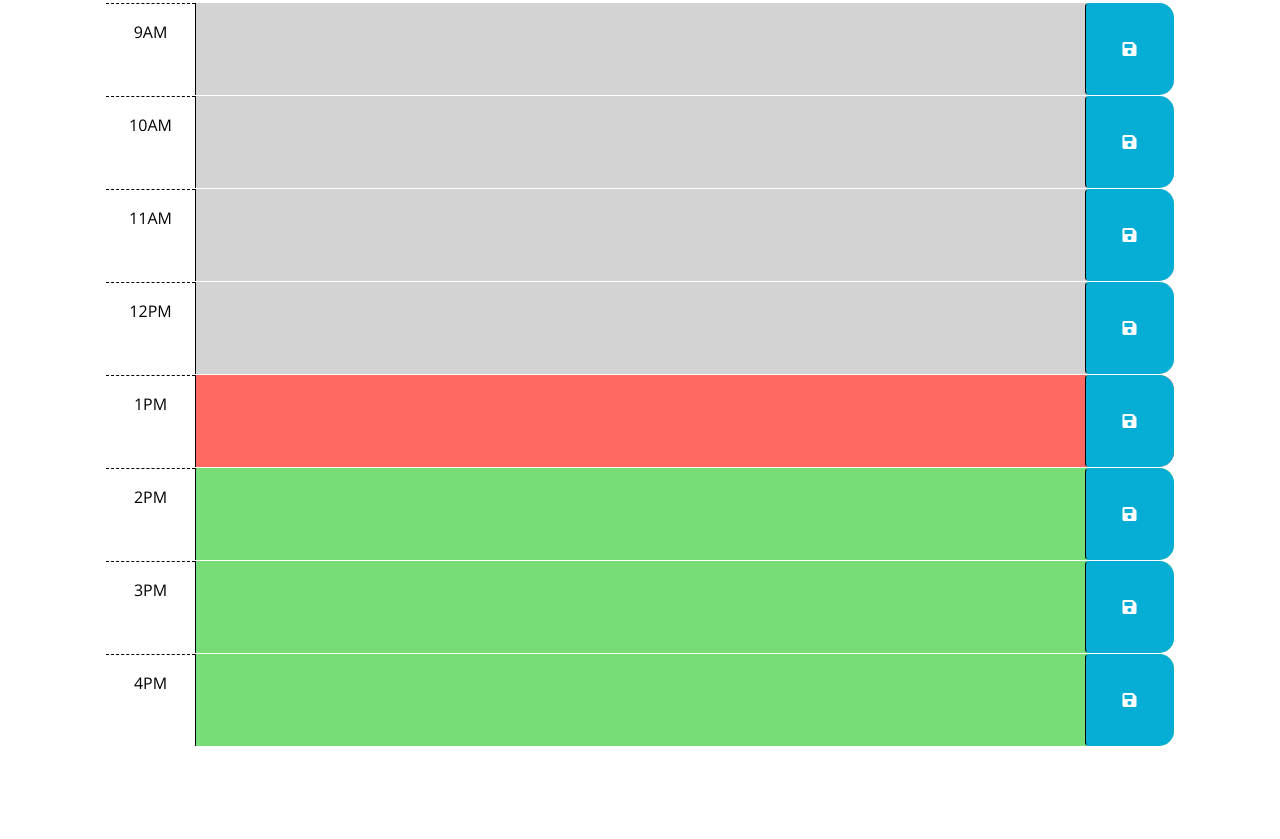
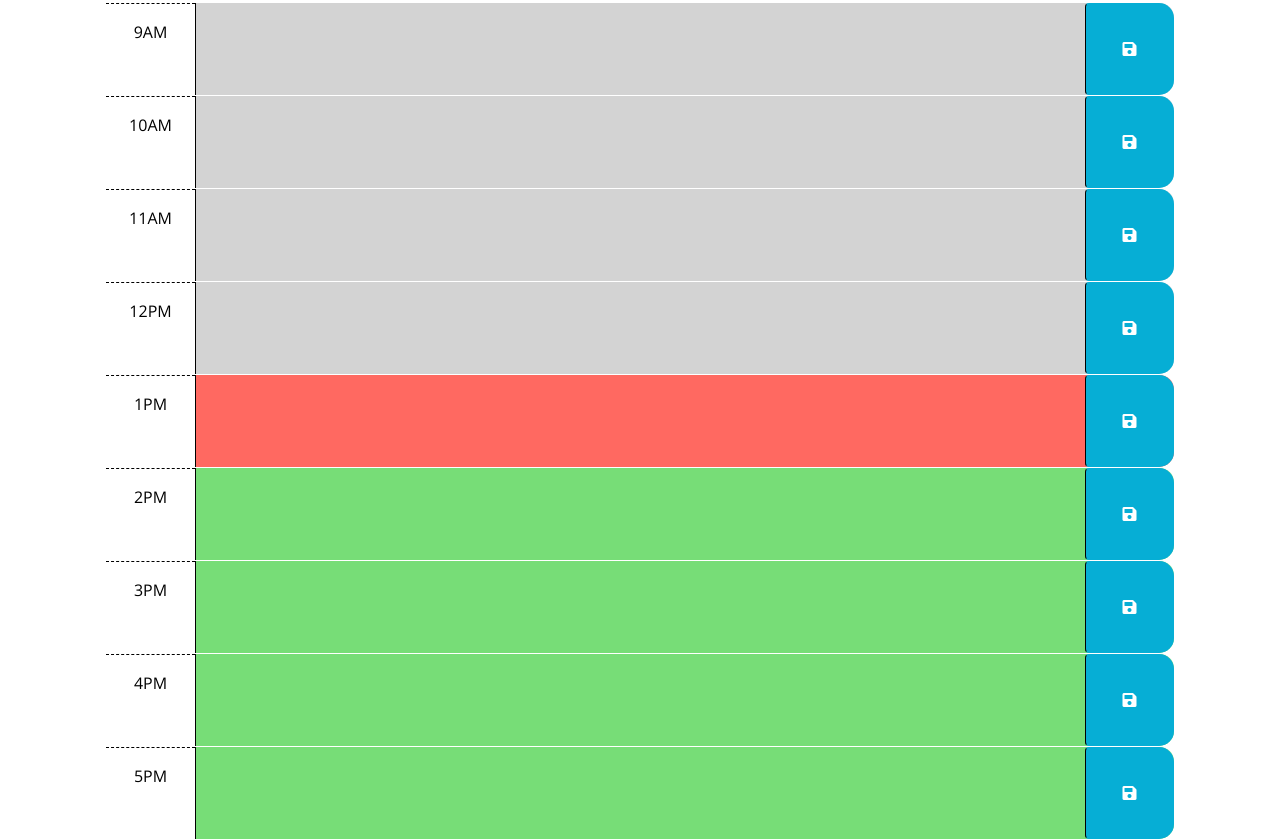
Before and after one commit to Akleynhans/Work-Day-Scheduler, a plain HTML site: page index.html in a window 1280 px wide. Shown: the part 300-1139 px from the top of the page. Before the commit the page ends 1046 px from the top, so only its background shows below. Drawn offline with nearby package versions, Linux system fonts and the light colour scheme.

```diff
--- a/index.html
+++ b/index.html
@@ -91,6 +91,14 @@
       </button>
     </div>
 
+    <div id="hour-5" class="row time-block">
+      <div class="col-2 col-md-1 hour text-center py-3">5PM</div>
+      <textarea class="col-8 col-md-10 description" rows="3"> </textarea>
+      <button class="btn saveBtn col-2 col-md-1" aria-label="save">
+        <i class="fas fa-save" aria-hidden="true"></i>
+      </button>
+    </div>
+
 
     <script src="https://code.jquery.com/jquery-3.4.1.min.js"></script>
     <script src="https://cdn.jsdelivr.net/npm/dayjs@1.11.3/dayjs.min.js"
```
Also changed, not shown: assets/images/screenshot2.JPG (added), 1 other file.
